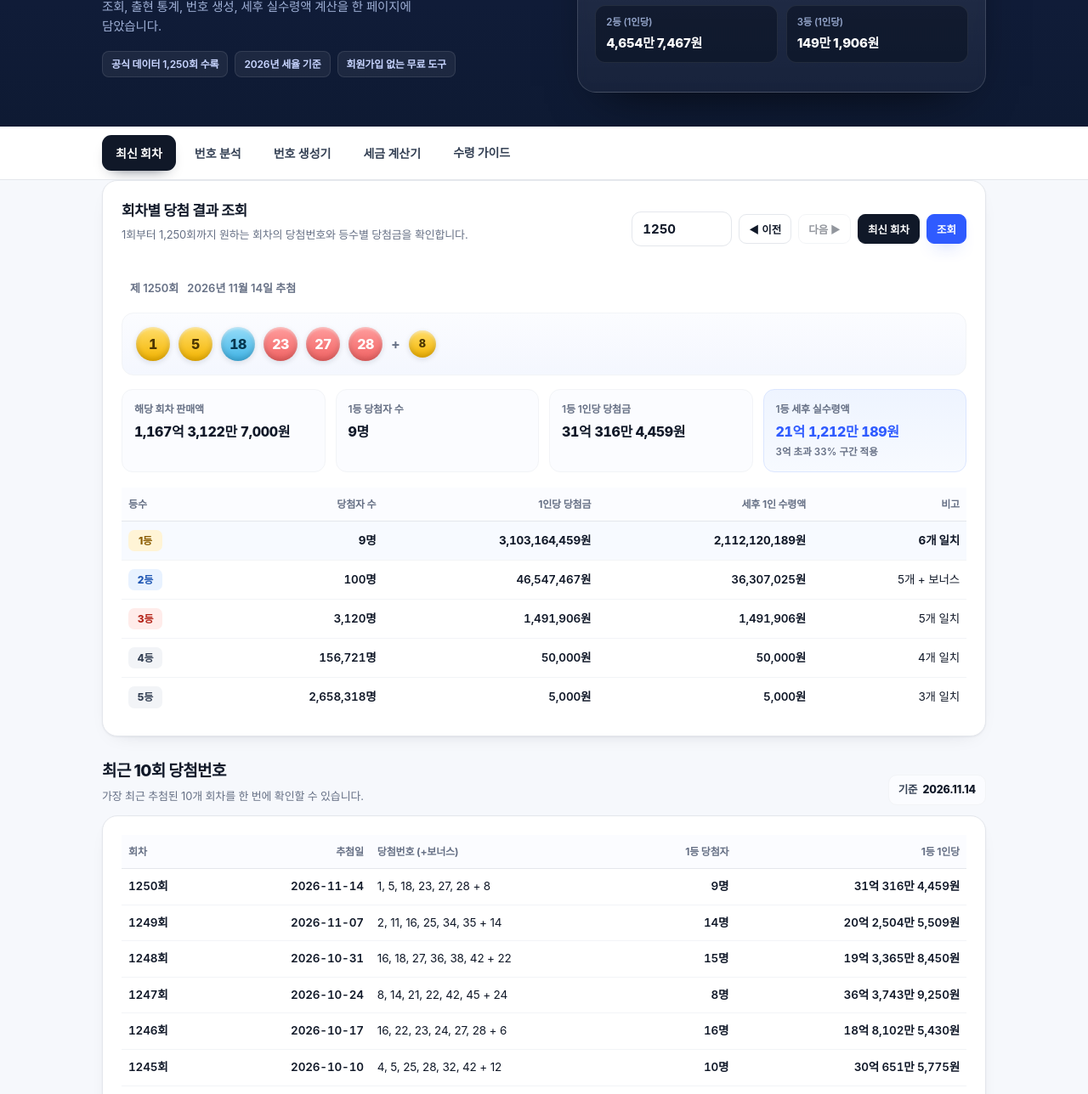
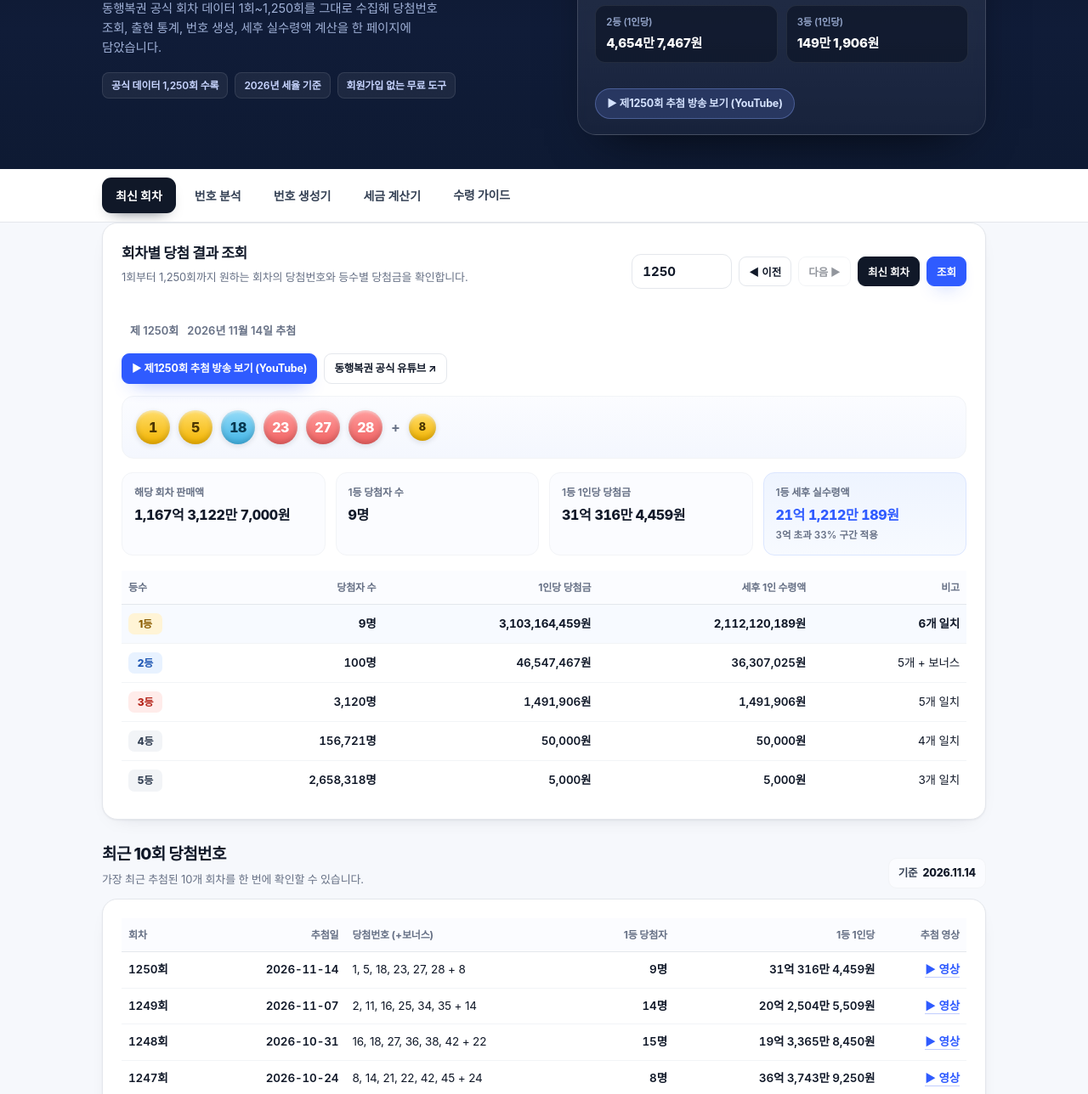
Before and after one commit to lotto-tools/kr-lotto-645, a plain HTML site: page index.html in a window 1280 px wide. Shown: the part 299-1587 px from the top of the page at 85% size. Drawn offline with Linux system fonts and the light colour scheme.

Commit message:
회차별 유튜브 추첨 방송 링크 추가
- 최신 회차·조회 카드에 '제N회 추첨 방송 보기 (YouTube)' 버튼: 회차 번호로 유튜브 검색
- 동행복권 공식 유튜브 채널 링크를 hero 카드, 조회 카드, 안내 문구에 추가
- 최근 10회 표에 회차별 '영상' 열 추가
- browser_check: 링크 검사 12건 추가 (33 checks, 0 failed)

```diff
--- a/assets/css/style.css
+++ b/assets/css/style.css
@@ -137,6 +137,22 @@ img { max-width: 100%; }
 .hero-prize dd { margin: 0; font-size: 15px; font-weight: 800; color: #fff; letter-spacing: -.02em; }
 .hero-prize dd .unit { font-size: 12px; font-weight: 600; color: #a8b7d8; }
 .hero-prize .accent { color: #7ff0bd; }
+.hero-video {
+  display: inline-flex; align-items: center; gap: 6px; margin-top: 14px;
+  font-size: 12.5px; font-weight: 700; color: #d5e3ff; text-decoration: none;
+  background: rgba(109, 139, 255, .18); border: 1px solid rgba(140, 170, 255, .34);
+  border-radius: 999px; padding: 7px 13px;
+}
+.hero-video:hover { background: rgba(109, 139, 255, .34); color: #fff; }
+
+/* ---------- 유튜브 추첨 방송 링크 ---------- */
+.video-row { display: flex; flex-wrap: wrap; align-items: center; gap: 8px; margin-top: 12px; }
+.video-row:empty { display: none; }
+a.video-link {
+  color: var(--brand); font-weight: 700; text-decoration: none; white-space: nowrap;
+  border-bottom: 1px solid rgba(47, 91, 255, .3); padding-bottom: 1px;
+}
+a.video-link:hover { color: #1f45e0; border-bottom-color: #1f45e0; }
 
 /* ---------- 공(ball) ---------- */
 .ball {
--- a/assets/js/app.js
+++ b/assets/js/app.js
@@ -36,6 +36,23 @@
     return nums.map(function (n) { return ball(n, size); }).join('');
   }
   function pct(a, b) { return b ? (a / b) * 100 : 0; }
+
+  /* ---------- 유튜브 추첨 방송 링크 ----------
+     동행복권은 추첨 방송을 공식 유튜브 채널에서 생중계하고 지난 방송도 남겨 두지만,
+     회차별로 고정된 영상 주소를 공개하지는 않는다. 그래서 회차 번호로 검색해 연다. */
+  var YT_CHANNEL = 'https://www.youtube.com/@dhlottery';
+
+  function ytRoundUrl(r) {
+    var q = '로또 ' + r + '회 추첨 방송 동행복권';
+    return 'https://www.youtube.com/results?search_query=' + encodeURIComponent(q).replace(/%20/g, '+');
+  }
+
+  function applyRoundVideo(el, r) {
+    if (!el) return;
+    el.href = ytRoundUrl(r);
+    el.textContent = '▶ 제' + r + '회 추첨 방송 보기 (YouTube)';
+    el.setAttribute('aria-label', '제' + r + '회 추첨 방송을 유튜브에서 보기');
+  }
 
   /* ---------- 데이터 로드 ---------- */
   function loadFallback() {
@@ -120,6 +137,7 @@
     $('#heroPrize1Net').textContent = C.formatKoreanAmount(net1);
     $('#heroPrize2').textContent = C.formatKoreanAmount(d.a[1]);
     $('#heroPrize3').textContent = C.formatKoreanAmount(d.a[2]);
+    applyRoundVideo($('#heroVideoLink'), d.r);
   }
 
   function rankNote(i) {
@@ -167,6 +185,7 @@
 
     $('#btnPrevRound').disabled = d.r <= 1;
     $('#btnNextRound').disabled = d.r >= state.latestRound;
+    applyRoundVideo($('#drawVideoLink'), d.r);
   }
 
   function renderRecent() {
@@ -182,7 +201,9 @@
         '<td class="num">' + d.d + '</td>' +
         '<td style="text-align:left; white-space:nowrap;">' + nums + '</td>' +
         '<td class="num">' + (d.w[0] > 0 ? C.formatNumber(d.w[0]) + '명' : '-') + '</td>' +
-        '<td class="num">' + (d.a[0] > 0 ? C.formatKoreanAmount(d.a[0]) : '-') + '</td>';
+        '<td class="num">' + (d.a[0] > 0 ? C.formatKoreanAmount(d.a[0]) : '-') + '</td>' +
+        '<td class="num"><a class="video-link" href="' + ytRoundUrl(d.r) + '" target="_blank" rel="noopener noreferrer" ' +
+          'aria-label="' + d.r + '회 추첨 방송을 유튜브에서 보기">▶ 영상</a></td>';
       tb.appendChild(tr);
     });
     var base = $('#recentBase');
--- a/index.html
+++ b/index.html
@@ -136,6 +136,7 @@
         <div><dt>2등 (1인당)</dt><dd id="heroPrize2">4,654만 7,467원</dd></div>
         <div><dt>3등 (1인당)</dt><dd id="heroPrize3">149만 1,906원</dd></div>
       </dl>
+      <a class="hero-video" id="heroVideoLink" href="https://www.youtube.com/results?search_query=%EB%A1%9C%EB%98%90+1250%ED%9A%8C+%EC%B6%94%EC%B2%A8+%EB%B0%A9%EC%86%A1+%EB%8F%99%ED%96%89%EB%B3%B5%EA%B6%8C" target="_blank" rel="noopener noreferrer">▶ 제1250회 추첨 방송 보기 (YouTube)</a>
     </div>
   </div>
 </section>
@@ -179,6 +180,10 @@
 
       <div id="drawCard">
         <div class="draw-round"><span id="drawRoundLabel">제 1250회</span><span id="drawDateLabel">2026년 11월 14일 추첨</span></div>
+        <div class="video-row" id="drawVideoRow">
+          <a class="btn btn--sm btn--primary" id="drawVideoLink" href="https://www.youtube.com/results?search_query=%EB%A1%9C%EB%98%90+1250%ED%9A%8C+%EC%B6%94%EC%B2%A8+%EB%B0%A9%EC%86%A1+%EB%8F%99%ED%96%89%EB%B3%B5%EA%B6%8C" target="_blank" rel="noopener noreferrer">▶ 제1250회 추첨 방송 보기 (YouTube)</a>
+          <a class="btn btn--sm btn--ghost" id="drawChannelLink" href="https://www.youtube.com/@dhlottery" target="_blank" rel="noopener noreferrer">동행복권 공식 유튜브 ↗</a>
+        </div>
         <div class="draw-balls" id="drawBalls" style="margin:14px 0 16px;">
           <span class="ball b1">1</span><span class="ball b1">5</span><span class="ball b2">18</span>
           <span class="ball b3">23</span><span class="ball b3">27</span><span class="ball b3">28</span>
@@ -217,10 +222,10 @@
         <table class="data">
           <caption class="sr-only">최근 10회 당첨번호</caption>
           <thead>
-            <tr><th>회차</th><th>추첨일</th><th style="text-align:left;">당첨번호 (+보너스)</th><th>1등 당첨자</th><th>1등 1인당</th></tr>
+            <tr><th>회차</th><th>추첨일</th><th style="text-align:left;">당첨번호 (+보너스)</th><th>1등 당첨자</th><th>1등 1인당</th><th>추첨 영상</th></tr>
           </thead>
           <tbody id="recentTableBody">
-            <tr><td class="num">1250회</td><td class="num">2026-11-14</td><td style="text-align:left;">1, 5, 18, 23, 27, 28 + 8</td><td class="num">9명</td><td class="num">31억 316만 4,459원</td></tr>
+            <tr><td class="num">1250회</td><td class="num">2026-11-14</td><td style="text-align:left;">1, 5, 18, 23, 27, 28 + 8</td><td class="num">9명</td><td class="num">31억 316만 4,459원</td><td class="num"><a class="video-link" href="https://www.youtube.com/results?search_query=%EB%A1%9C%EB%98%90+1250%ED%9A%8C+%EC%B6%94%EC%B2%A8+%EB%B0%A9%EC%86%A1+%EB%8F%99%ED%96%89%EB%B3%B5%EA%B6%8C" target="_blank" rel="noopener noreferrer">▶ 영상</a></td></tr>
           </tbody>
         </table>
       </div>
@@ -229,6 +234,8 @@
     <div class="notice" style="margin-top:16px;">
       <span aria-hidden="true">ⓘ</span>
       <p style="margin:0;">당첨번호·당첨금·판매액은 <b>동행복권 공식 홈페이지</b>에서 2026년 11월 16일 수집한 값입니다. 1~5등 세후 금액은 2026년 현행 세율(200만원 초과 22%, 3억원 초과분 33%)로 계산했으며 실제 원천징수 금액과 1원 단위에서 차이가 날 수 있습니다.</p>
+      <p style="margin:0; margin-top:8px;">추첨 방송은 <b>동행복권 공식 유튜브</b>에서 생중계되며 지난 회차 방송도 다시 볼 수 있습니다. <a href="https://www.youtube.com/@dhlottery" target="_blank" rel="noopener noreferrer">동행복권 공식 유튜브 채널 바로가기 ↗</a><br>
+      각 회차의 “추첨 방송 보기” 버튼은 회차 번호로 유튜브를 검색해 열립니다. 회차마다 고정된 영상 주소를 공식으로 제공하지 않아 검색 결과로 연결하며, 실제 방송은 위 공식 채널에 올라온 해당 회차 생중계 영상입니다.</p>
     </div>
   </section>
 
```
